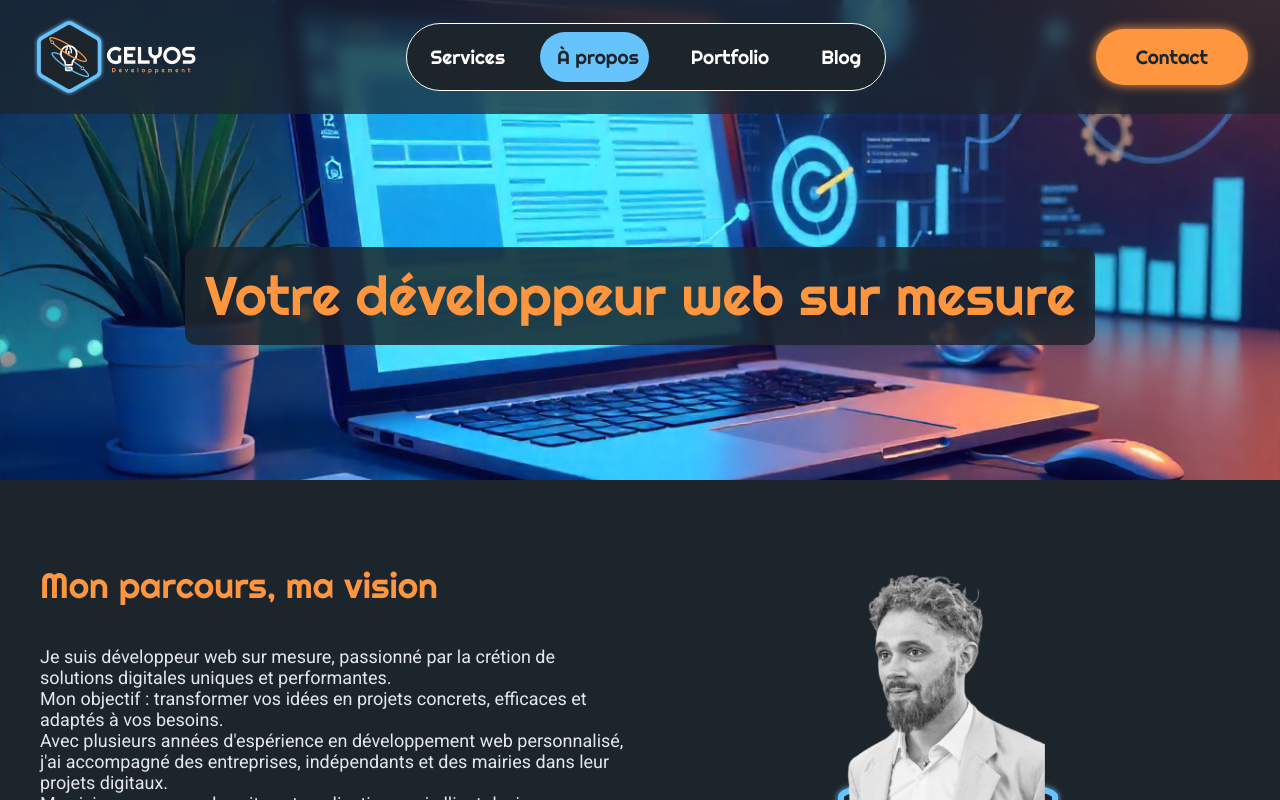
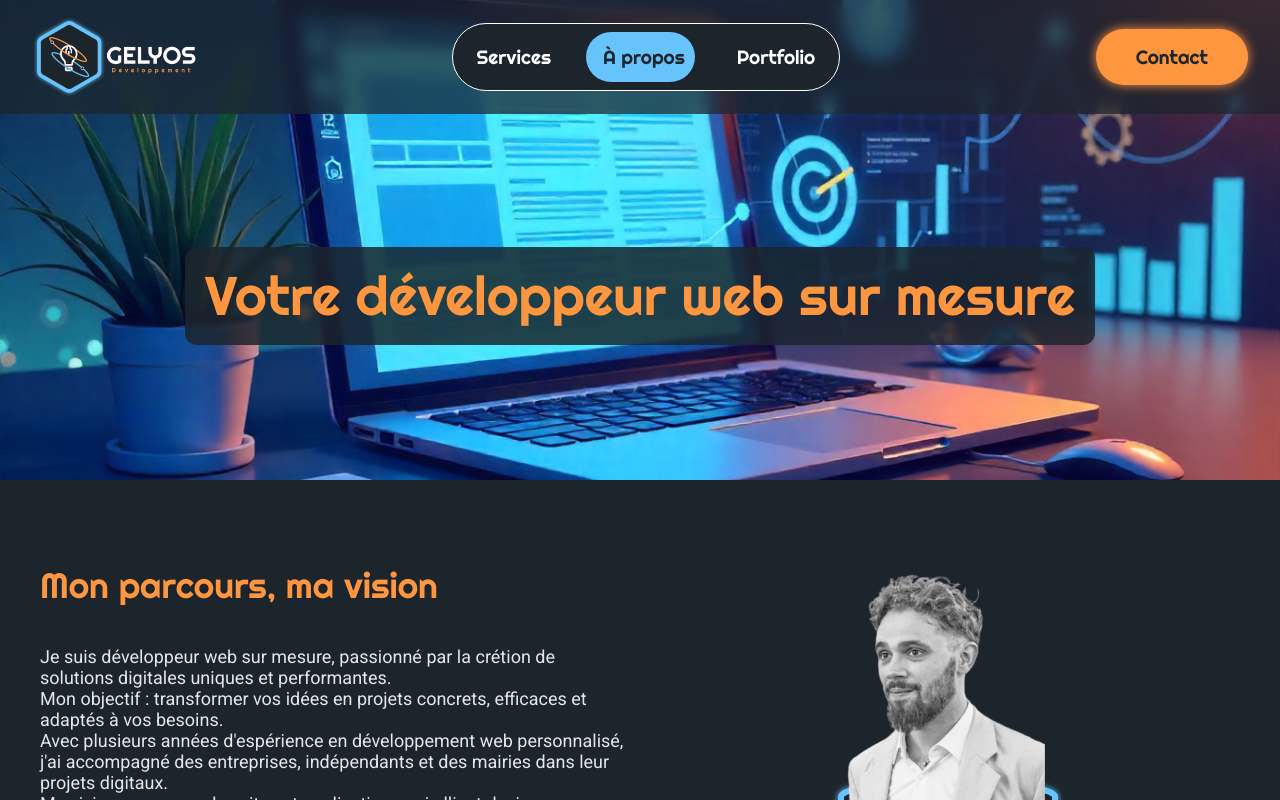
Before and after one commit to Guillaume811/site-gelyos, a React (Vite) app: page /a-propos in a window 1280 px wide. Shown: the top 800 px of the page. Built offline with nearby package versions, Linux system fonts and the light colour scheme.

Commit message:
fix: mise en commentaire de la page blog

```diff
--- a/src/app/router.tsx
+++ b/src/app/router.tsx
@@ -7,7 +7,7 @@ const Home = lazy(() => import('@/pages/Home/Home'))
 const Services = lazy(() => import('@/pages/Services/Services'))
 const About = lazy(() => import('@/pages/About/About'))
 const Portfolio = lazy(() => import('@/pages/Portfolio/Portfolio'))
-const Blog = lazy(() => import('@/pages/Blog/Blog'))
+/* const Blog = lazy(() => import('@/pages/Blog/Blog')) */
 const Contact = lazy(() => import('@/pages/Contact/Contact'))
 const MentionsLegales = lazy(() => import('@/pages/MentionsLégales/MentionsLegales'))
 const NotFound = lazy(() => import('@/pages/NotFound/NotFound'))
@@ -22,7 +22,7 @@ const router = createBrowserRouter([
       { path: 'services', element: <Services /> },
       { path: 'a-propos', element: <About /> },
       { path: 'portfolio', element: <Portfolio /> },
-      { path: 'blog', element: <Blog /> },
+      /* { path: 'blog', element: <Blog /> }, */
       { path: 'contact', element: <Contact /> },
       { path: 'mentions-legales', element: <MentionsLegales /> },
       { path: '*', element: <NotFound /> },
--- a/src/ressources/routes.ts
+++ b/src/ressources/routes.ts
@@ -4,7 +4,7 @@ export const routes = [
   { name: 'services', path: '/services', label: 'Services' },
   { name: 'aPropos', path: '/a-propos', label: 'À propos' },
   { name: 'portfolio', path: '/portfolio', label: 'Portfolio' },
-  { name: 'blog', path: '/blog', label: 'Blog' },
+  /* { name: 'blog', path: '/blog', label: 'Blog' }, */
   { name: 'contact', path: '/contact', label: 'Contact' },
   { name: 'mentionsLegales', path: '/mentions-legales',label: 'Mentions légales' }
 ] as const
```
